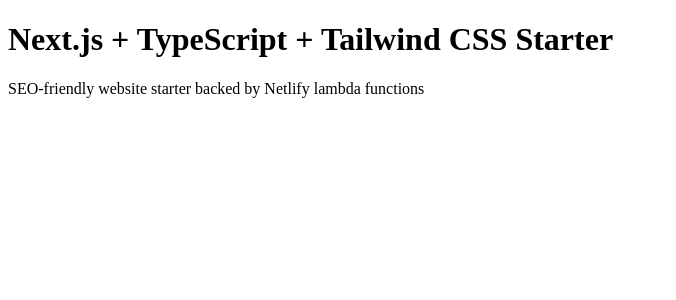
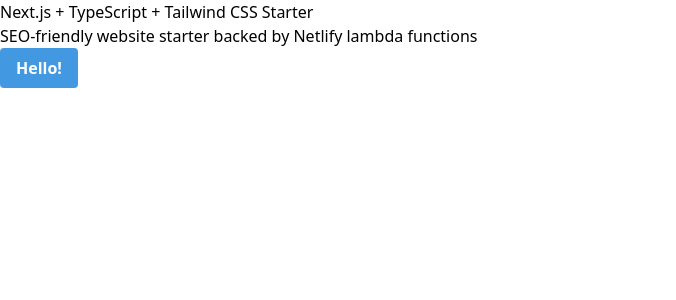
Before and after one commit to aeksco/react-next-typescript-netlify-starter, a Next.js app: page / in a window 1280 px wide. Shown: the top 300 px of the page, without its empty margins (0-676 px from the left). Built offline with nearby package versions, Linux system fonts and the light colour scheme.

Commit message:
Added TailwindCSS to project, working with Next.js

```diff
--- a/package.json
+++ b/package.json
@@ -14,7 +14,8 @@
   "dependencies": {
     "next": "latest",
     "react": "^16.7.0",
-    "react-dom": "^16.7.0"
+    "react-dom": "^16.7.0",
+    "tailwindcss": "^1.8.10"
   },
   "devDependencies": {
     "@storybook/addon-actions": "6.0.5",
@@ -22,6 +23,9 @@
     "@storybook/addons": "6.0.5",
     "@storybook/react": "6.0.5",
     "babel-loader": "^8.0.5",
+    "@types/react": "^16.8.23",
+    "@types/react-dom": "^16.8.4",
+    "postcss-preset-env": "^6.7.0",
     "typescript": "^4.0.5"
   }
 }
--- /dev/null
+++ b/postcss.config.js
@@ -0,0 +1,3 @@
+module.exports = {
+  plugins: ["tailwindcss", "postcss-preset-env"],
+};
--- a/src/pages/_app.tsx
+++ b/src/pages/_app.tsx
@@ -1,4 +1,5 @@
 import React from "react";
+import "../styles/index.css";
 
 function MyApp({ Component, pageProps }) {
   return (
--- a/src/pages/index.tsx
+++ b/src/pages/index.tsx
@@ -5,6 +5,7 @@
     <div className="row">
       <h1>Next.js + TypeScript + Tailwind CSS Starter</h1>
       <p>SEO-friendly website starter backed by Netlify lambda functions</p>
+      <button className="btn btn-blue">Hello!</button>
     </div>
   );
 }
--- /dev/null
+++ b/src/styles/index.css
@@ -0,0 +1,18 @@
+/* @import "tailwindcss/base"; */
+/* @import "tailwindcss/components"; */
+/* @import "tailwindcss/utilities"; */
+
+@tailwind base;
+@tailwind components;
+@tailwind utilities;
+
+/* Tailwind abstractions */
+.btn {
+  @apply font-bold py-2 px-4 rounded;
+}
+.btn-blue {
+  @apply bg-blue-500 text-white;
+}
+.btn-blue:hover {
+  @apply bg-blue-700;
+}
--- /dev/null
+++ b/tailwind.config.js
@@ -0,0 +1,12 @@
+module.exports = {
+  future: {
+    // removeDeprecatedGapUtilities: true,
+    // purgeLayersByDefault: true,
+  },
+  purge: [],
+  theme: {
+    extend: {},
+  },
+  variants: {},
+  plugins: [],
+};
```
Also changed, not shown: 1 other file (tests, documents, lock files or other folders).
